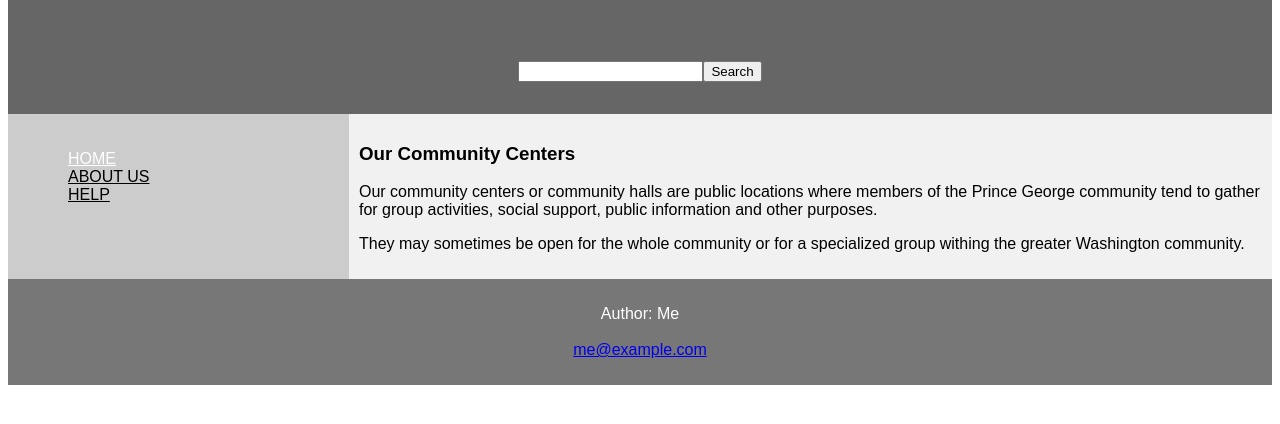
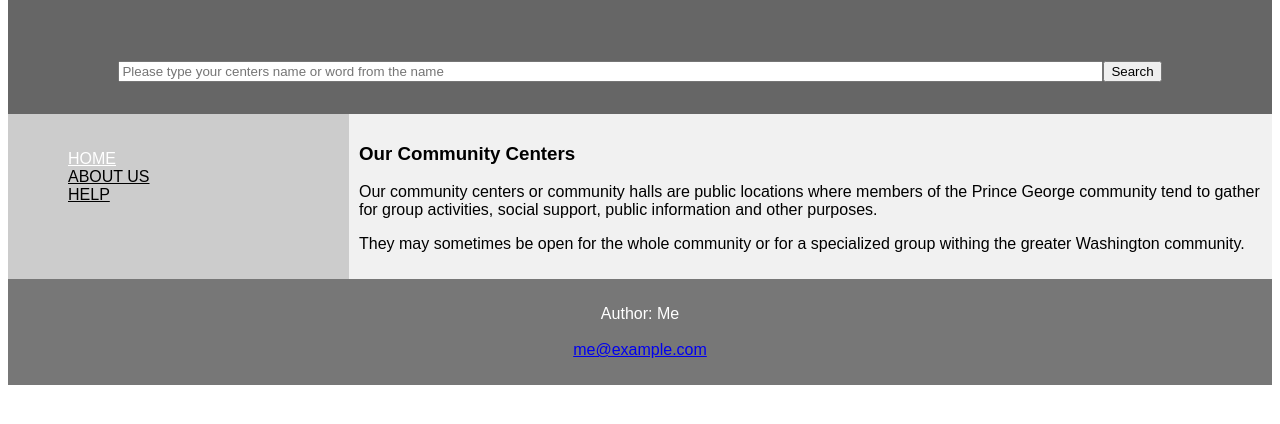
Before and after one commit to yelowkity/yelowkity.github.io, a website: page Project/public/index.html in a window 1280 px wide. Shown: the part 168-592 px from the top of the page. Drawn offline with Linux system fonts and the light colour scheme; no server answers.

Commit message:
Update index.html

```diff
--- a/Project/public/index.html
+++ b/Project/public/index.html
@@ -12,7 +12,7 @@
 <body>
       	<header>
             <h1>Community Centers</h1>
-			<input /><button onclick="search()">Search</button>
+			<input size = "120" placeholder="Please type your centers name or word from the name"/><button onclick="search()">Search</button>
         </header>
 
 <section>
```
